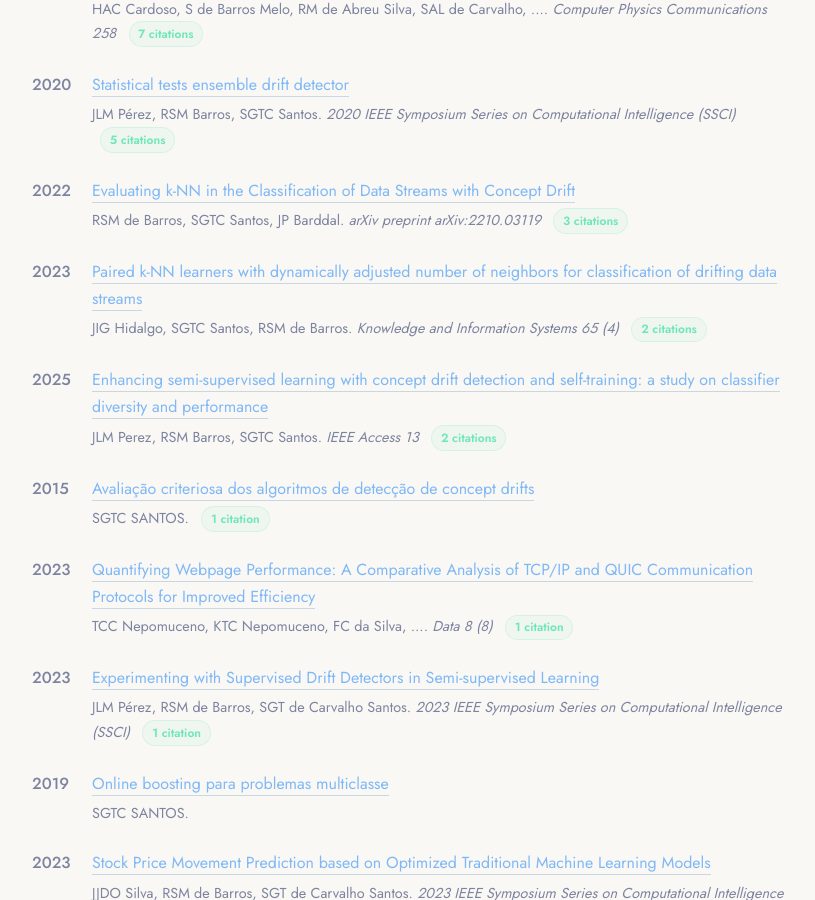
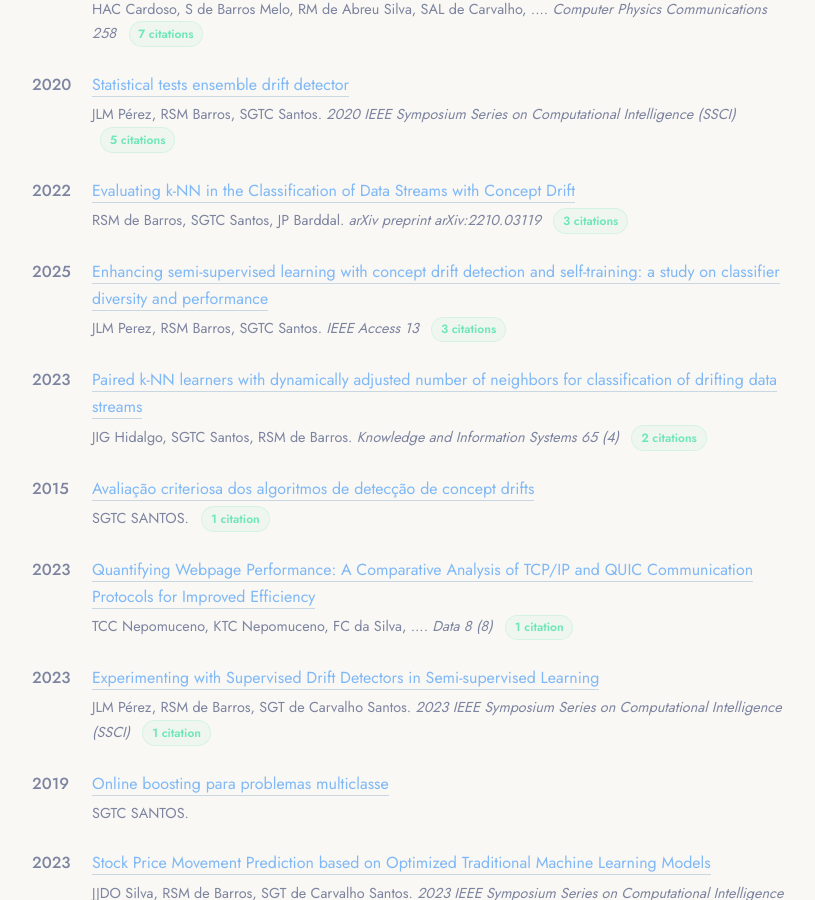
Before and after one commit to silasgtcs/silasgtcs.github.io, a Jekyll site: the page built from index.md, in a window 1280 px wide and 900 px high, scrolled down 1782 px. Shown: the whole window, without its empty margins (228-1043 px from the left). Built offline with Jekyll 4.4.1, drawn with Linux system fonts in a browser that asks for light colours; a style sheet for code colours, icons or effects is not loaded; our own code applies the rules of GitHub Pages for plain Markdown files; part of the change alters nothing that is shown; some of the changed text lies outside the part shown.

```diff
--- a/_data/publications.yml
+++ b/_data/publications.yml
@@ -1,7 +1,7 @@
 - title: A comparative study on concept drift detectors
   venue: Expert Systems with Applications 41 (18)
   year: 2014
-  citations: 277
+  citations: 278
   url: https://scholar.google.com/citations?view_op=view_citation&hl=en&user=2rFpFMcAAAAJ&pagesize=100&sortby=pubdate&citation_for_view=2rFpFMcAAAAJ:u-x6o8ySG0sC
   authors:
   - PM Gonçalves Jr
@@ -11,7 +11,7 @@
 - title: 'RDDM: Reactive drift detection method'
   venue: Expert Systems with Applications 90
   year: 2017
-  citations: 266
+  citations: 267
   url: https://scholar.google.com/citations?view_op=view_citation&hl=en&user=2rFpFMcAAAAJ&pagesize=100&sortby=pubdate&citation_for_view=2rFpFMcAAAAJ:IjCSPb-OGe4C
   authors:
   - RSM Barros
@@ -37,7 +37,7 @@
 - title: A boosting-like online learning ensemble
   venue: 2016 International Joint Conference on Neural Networks (IJCNN)
   year: 2016
-  citations: 82
+  citations: 83
   url: https://scholar.google.com/citations?view_op=view_citation&hl=en&user=2rFpFMcAAAAJ&pagesize=100&sortby=pubdate&citation_for_view=2rFpFMcAAAAJ:qjMakFHDy7sC
   authors:
   - RSM de Barros
@@ -129,6 +129,16 @@
   - JLM Pérez
   - RSM Barros
   - SGTC Santos
+- title: 'Enhancing semi-supervised learning with concept drift detection and self-training:
+    a study on classifier diversity and performance'
+  venue: IEEE Access 13
+  year: 2025
+  citations: 3
+  url: https://scholar.google.com/citations?view_op=view_citation&hl=en&user=2rFpFMcAAAAJ&pagesize=100&sortby=pubdate&citation_for_view=2rFpFMcAAAAJ:3fE2CSJIrl8C
+  authors:
+  - JLM Perez
+  - RSM Barros
+  - SGTC Santos
 - title: Evaluating k-NN in the Classification of Data Streams with Concept Drift
   venue: arXiv preprint arXiv:2210.03119
   year: 2022
@@ -138,16 +148,6 @@
   - RSM de Barros
   - SGTC Santos
   - JP Barddal
-- title: 'Enhancing semi-supervised learning with concept drift detection and self-training:
-    a study on classifier diversity and performance'
-  venue: IEEE Access 13
-  year: 2025
-  citations: 2
-  url: https://scholar.google.com/citations?view_op=view_citation&hl=en&user=2rFpFMcAAAAJ&pagesize=100&sortby=pubdate&citation_for_view=2rFpFMcAAAAJ:3fE2CSJIrl8C
-  authors:
-  - JLM Perez
-  - RSM Barros
-  - SGTC Santos
 - title: Paired k-NN learners with dynamically adjusted number of neighbors for classification
     of drifting data streams
   venue: Knowledge and Information Systems 65 (4)
```
